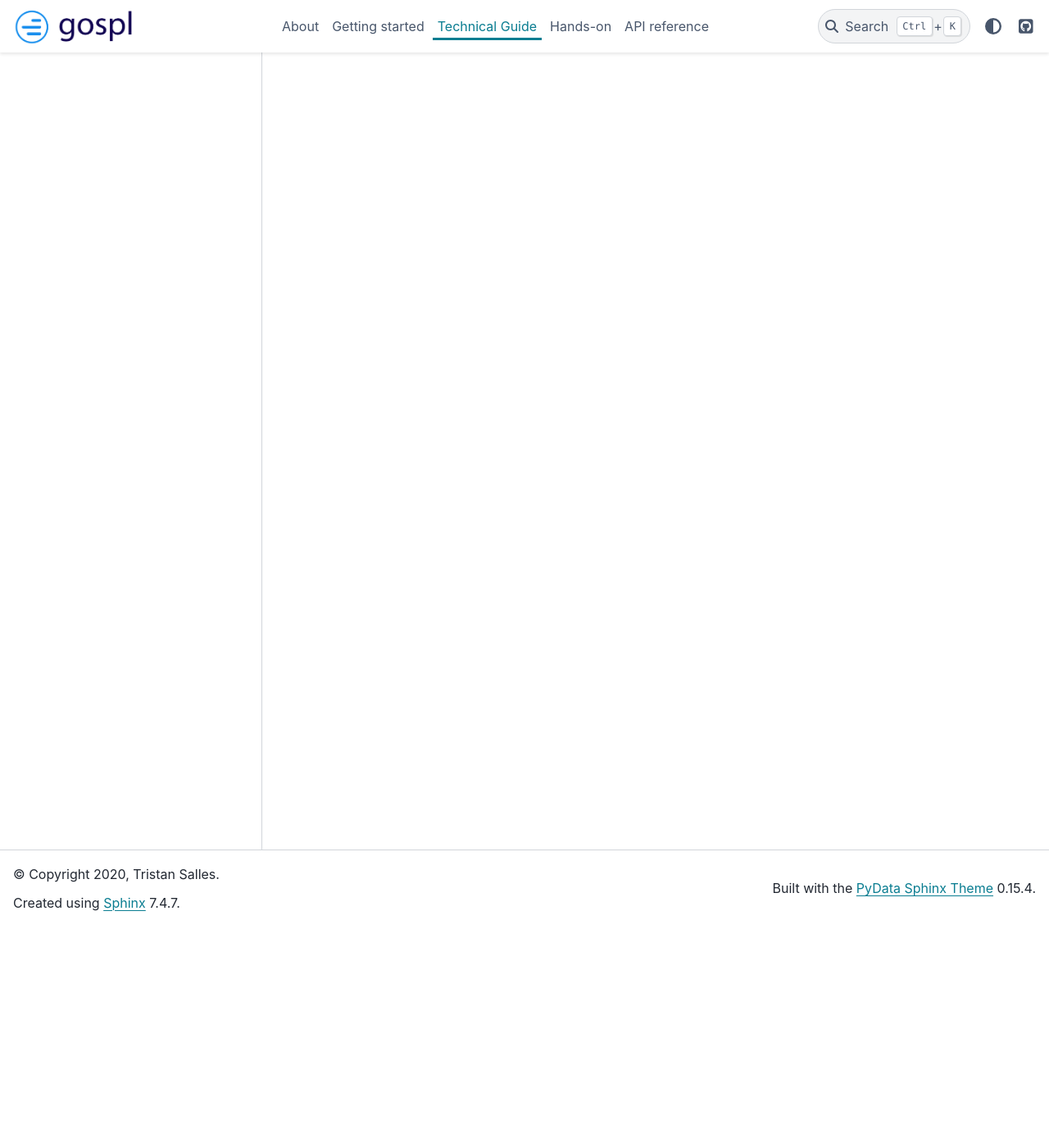
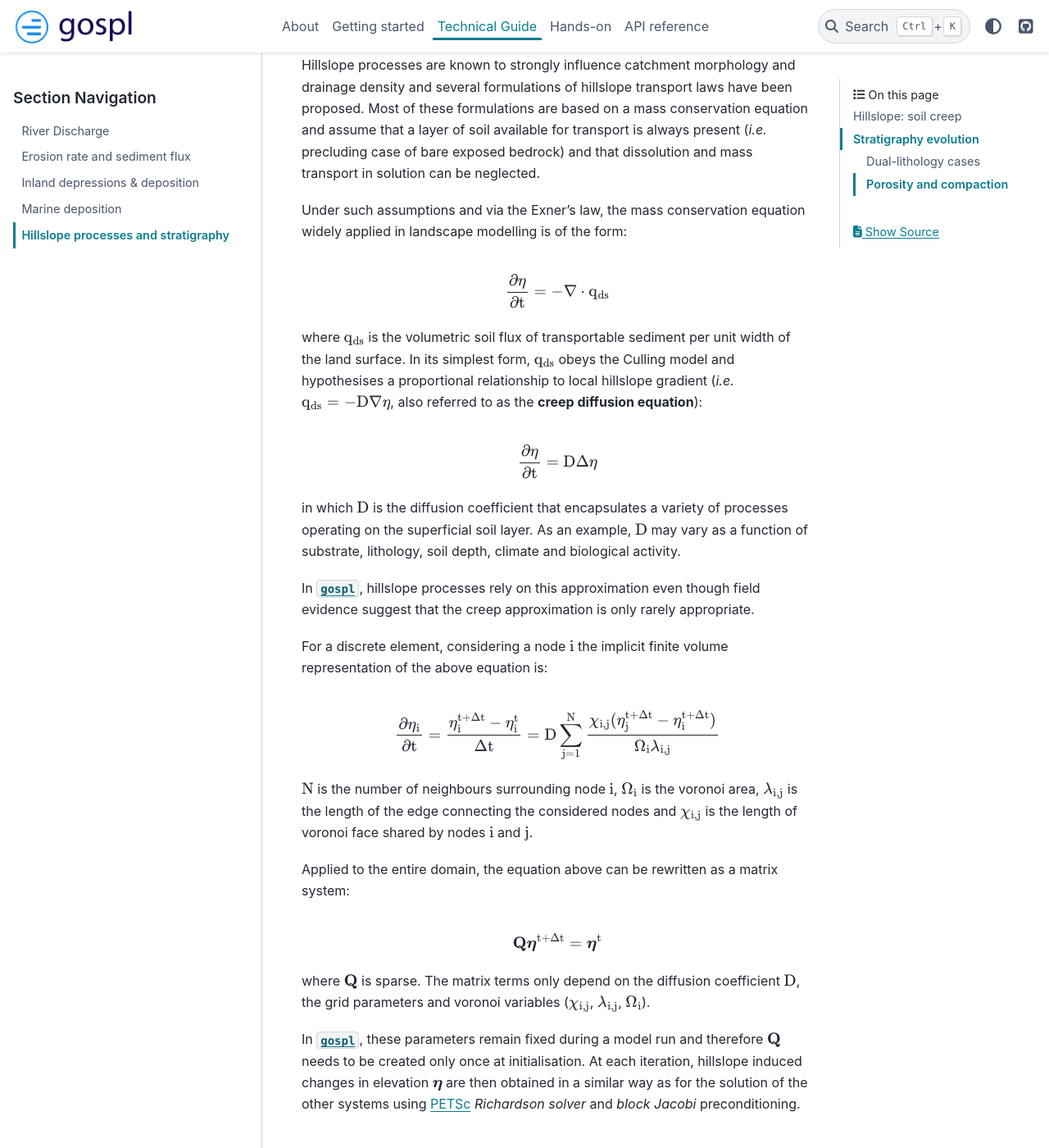
Before and after one commit to Geodels/gospl, a Sphinx documentation site: the page built from docs/tech_guide/hill.rst, in a window 1280 px wide and 1400 px high, scrolled down 270 px. Shown: the whole window at 82% size. Built offline with Sphinx 7.4.7 and the PyData theme 0.15.4, drawn with Linux system fonts in a browser that asks for light colours; some of the changed text lies outside the part shown.

Commit message:
update hillslope

```diff
--- a/docs/tech_guide/dep.rst
+++ b/docs/tech_guide/dep.rst
@@ -41,8 +41,9 @@ Once the volumes of these depressions have been obtained, their subsequent filli
 
 .. figure:: ../images/filldep.png
   :align: center
+  :scale: 28 %
 
-  Illustration of the two cases that may arise depending on the volume of sediment entering an internally drained depression (panel **a**). The red line shows the limit of the depression at the minimal spillover elevation. **b)** The volume of sediment (:math:`\mathrm{V_s^{in}}`) is lower than the depression volume :math:`\mathrm{V_{pit}}`. In this case all sediments are deposited and no additional calculation is required. **c)** If :math:`\mathrm{V_s^{in}\ge V_{pit}}`, the depression is filled up to depression filling elevation (priority-flood + :math:`\mathrm{\epsilon}`), the flow calculation needs to be recalculated and the excess sediment flux (:math:`\mathrm{Q_s^{ex}`}) is transported to downstream nodes.
+  Illustration of the two cases that may arise depending on the volume of sediment entering an internally drained depression (panel **a**). The red line shows the limit of the depression at the minimal spillover elevation. **b)** The volume of sediment (:math:`\mathrm{V_s^{in}}`) is lower than the depression volume :math:`\mathrm{V_{pit}}`. In this case all sediments are deposited and no additional calculation is required. **c)** If :math:`\mathrm{V_s^{in}\ge V_{pit}}`, the depression is filled up to depression filling elevation (priority-flood + :math:`\mathrm{\epsilon}`), the flow calculation needs to be recalculated and the excess sediment flux (:math:`\mathrm{Q_s^{ex}}`) is transported to downstream nodes.
 
 In cases where the incoming sediment volume is lower than the depression volume (Fig. 4b), all sediments are deposited and the elevation at node $i$ in the depression is increased by a thickness :math:`\mathrm{\delta_i}` such that:
 
--- a/docs/tech_guide/ero.rst
+++ b/docs/tech_guide/ero.rst
@@ -120,9 +120,10 @@ The above system is **implicit** and the matrix is **sparse**. The `SciPy <https
 
 
 .. figure:: ../images/ero.png
-  :align: center
+   :scale: 50 %
+   :align: center
 
-  Flow accumulation patterns and associated erosion based on a radially symmetric surface defined with a central, high region and a series of distal low-lying valleys. Resulting topography after 100,000 years of evolution under uniform precipitation for the multiple flow direction algorithms. Patterns of flow accumulation after 20,000 and 50,000 years are presented as well as estimated landscape erosion at the end of the simulation time.
+   Flow accumulation patterns and associated erosion based on a radially symmetric surface defined with a central, high region and a series of distal low-lying valleys. Resulting topography after 100,000 years of evolution under uniform precipitation for the multiple flow direction algorithms. Patterns of flow accumulation after 20,000 and 50,000 years are presented as well as estimated landscape erosion at the end of the simulation time.
 
 
 
--- a/docs/tech_guide/hill.rst
+++ b/docs/tech_guide/hill.rst
@@ -1,5 +1,60 @@
 .. _hill:
 
-==================================
-Hillslope processes and compaction
-==================================
+====================================
+Hillslope processes and stratigraphy
+====================================
+
+
+Hillslope: soil creep
+-----------------------
+
+Hillslope processes are known to strongly influence catchment morphology and drainage density and several formulations of hillslope transport laws have been proposed. Most of these formulations are based on a mass conservation equation and assume that a layer of soil available for transport is always present (*i.e.* precluding  case of bare exposed bedrock) and that dissolution and mass transport in solution can be neglected.
+
+Under such assumptions and via the Exner's law, the mass conservation equation widely applied in landscape modelling is of the form:
+
+.. math::
+
+  \mathrm{\frac{\partial \eta}{\partial t}} = -\mathrm{\nabla \cdot {q_{ds}}}
+
+where :math:`\mathrm{q_{ds}}` is the volumetric soil flux of transportable sediment per unit width of the land surface. In its simplest form, :math:`\mathrm{q_{ds}}` obeys the Culling model and hypothesises a proportional relationship to local hillslope gradient (*i.e.* :math:`\mathrm{q_{ds}=-D\nabla \eta}`, also referred to as the **creep diffusion equation**):
+
+.. math::
+
+  \mathrm{\frac{\partial \eta}{\partial t}} = \mathrm{D \Delta \eta}
+
+
+in which :math:`\mathrm{D}` is the diffusion coefficient that encapsulates a variety of processes operating on the superficial soil layer. As an example, :math:`\mathrm{D}` may vary as a function of substrate, lithology, soil depth, climate and biological activity.
+
+In :mod:`gospl`, hillslope processes rely on this approximation even though field evidence suggest that the creep approximation is only rarely appropriate.
+
+For a discrete element, considering a node :math:`\mathrm{i}` the implicit finite volume representation of  the above equation is:
+
+.. math::
+
+  \mathrm{\frac{\partial \eta_i}{\partial t}} = \mathrm{\frac{\eta_i^{t+\Delta t}-\eta_i^t}{\Delta t} = D \sum_{j=1}^N \frac{  \chi_{i,j}(\eta_j^{t+\Delta t} - \eta_i^{t+\Delta t}) }{\Omega_i \lambda_{i,j}} }
+
+
+:math:`\mathrm{N}` is the number of neighbours surrounding node :math:`\mathrm{i}`, :math:`\mathrm{\Omega_i}` is the voronoi area,  :math:`\mathrm{\lambda_{i,j}}` is the length of the edge connecting the considered nodes and :math:`\mathrm{\chi_{i,j}}` is the length of voronoi face shared by nodes :math:`\mathrm{i}` and :math:`\mathrm{j}`.
+
+Applied to the entire domain, the equation above can be rewritten as a matrix system:
+
+.. math::
+
+  \mathrm{\mathbf Q \boldsymbol\eta^{t+\Delta t}} = \mathrm{\boldsymbol\eta^{t}}
+
+where :math:`\mathrm{\mathbf Q}` is sparse. The matrix terms  only depend on the diffusion coefficient :math:`\mathrm{D}`, the grid parameters and voronoi variables (:math:`\mathrm{\chi_{i,j}}`,  :math:`\mathrm{\lambda_{i,j}}`, :math:`\mathrm{\Omega_i}`).
+
+In :mod:`gospl`, these parameters remain fixed  during a model run and therefore :math:`\mathrm{\mathbf Q}` needs to be created only once at initialisation. At each iteration, hillslope induced changes in elevation :math:`\mathrm{\boldsymbol \eta}` are then obtained in a similar way as for the solution of the other systems using `PETSc <https://www.mcs.anl.gov/petsc/>`_ *Richardson solver* and *block Jacobi* preconditioning.
+
+
+Stratigraphy evolution
+-------------------------
+
+
+Dual-lithology cases
+^^^^^^^^^^^^^^^^^^^^^
+
+
+
+Porosity and compaction
+^^^^^^^^^^^^^^^^^^^^^^^^
```
